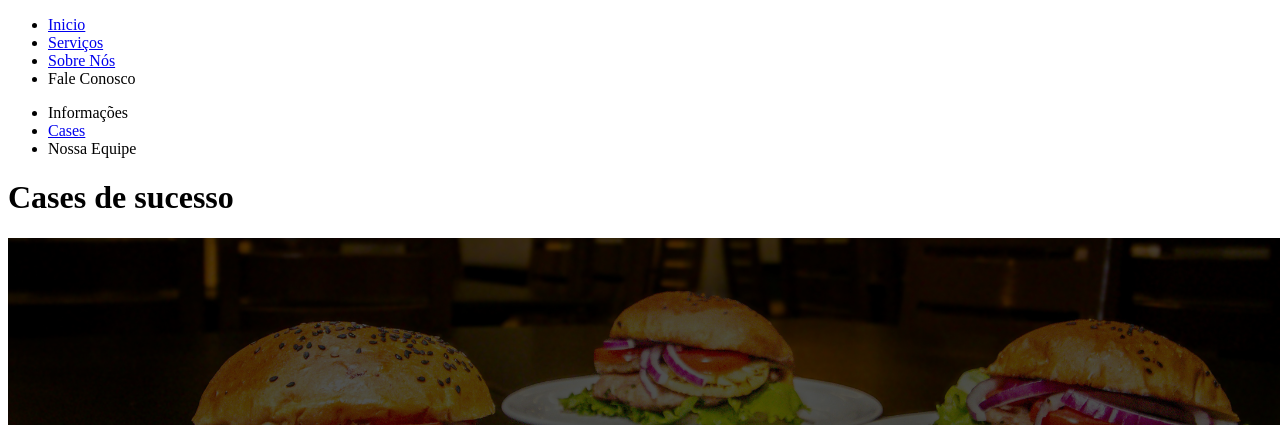
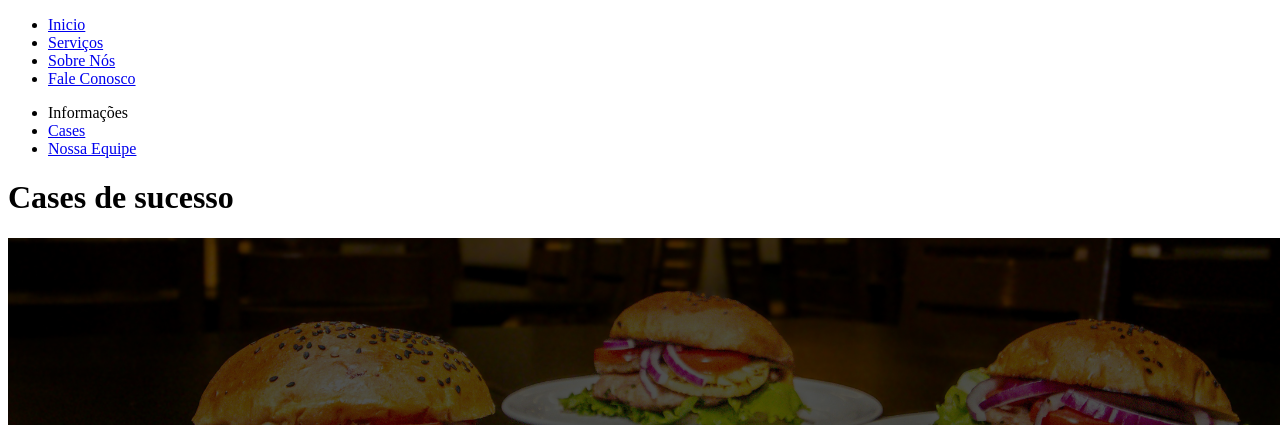
Before and after one commit to AdrianoSantann4/projeto-upbrand, a plain HTML site: page cases.html in a window 1280 px wide. Shown: the part 375-800 px from the top of the page. Drawn offline with Linux system fonts and the light colour scheme.

Commit message:
correções nos arquivos cases e sobre nós

```diff
--- a/cases.html
+++ b/cases.html
@@ -14,12 +14,12 @@
             <li><a href="index.html">Inicio</a></li>
             <li><a href="servicos.html">Serviços</a></li>
             <li><a href="sobre-nos.html">Sobre Nós</a></li>
-            <li>Fale Conosco</li>
+            <li><a href="faleconosco.html">Fale Conosco</a></li>
         </ul>
         <ul>
             <li>Informações</li>
             <li><a href="cases.html">Cases</a></li>
-            <li>Nossa Equipe</li>
+            <li><a href="nossaequipe.html">Nossa Equipe</a></li>
         </ul>
     </nav>
 
```
Also changed, not shown: sobre-nos.html (+2 -2 lines).
